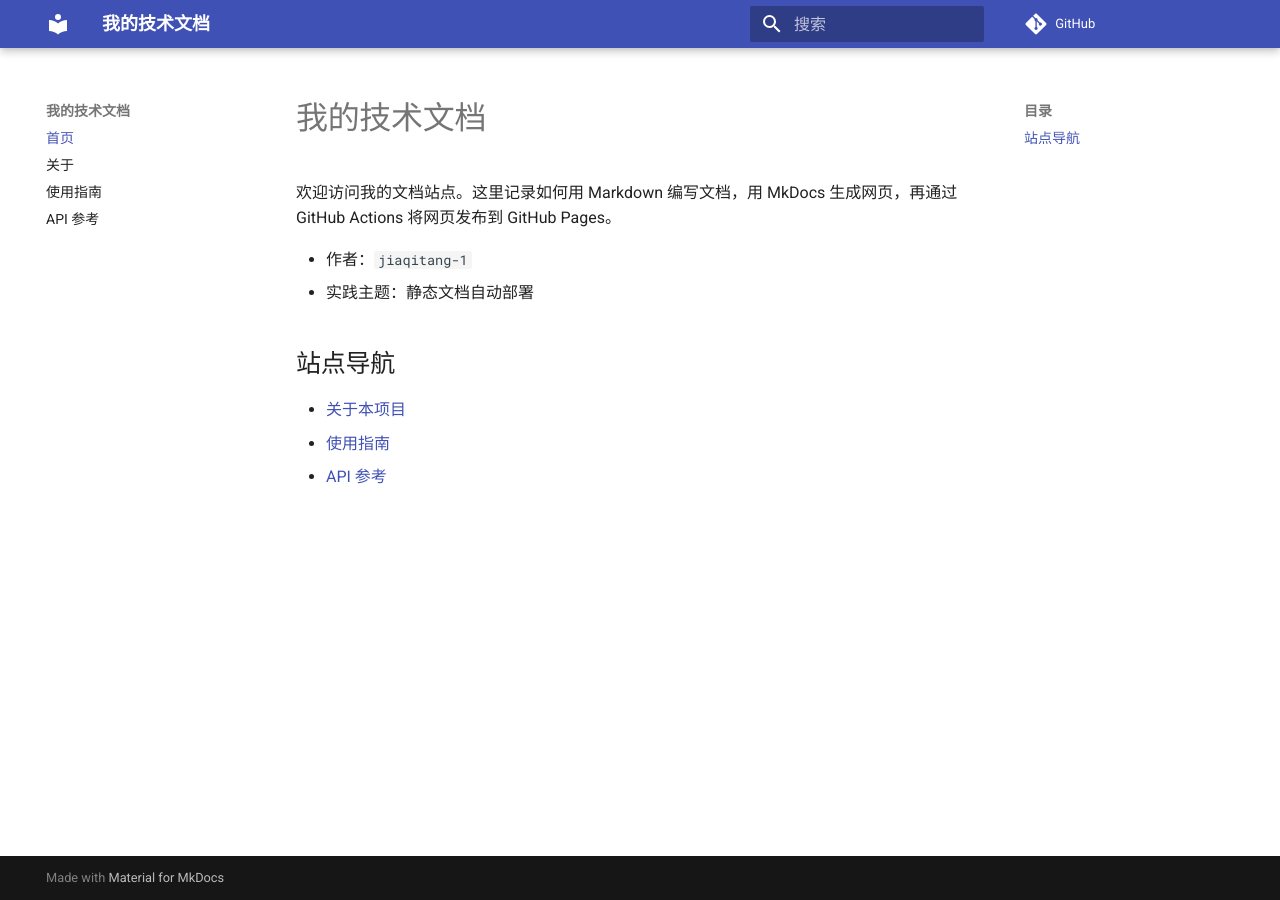
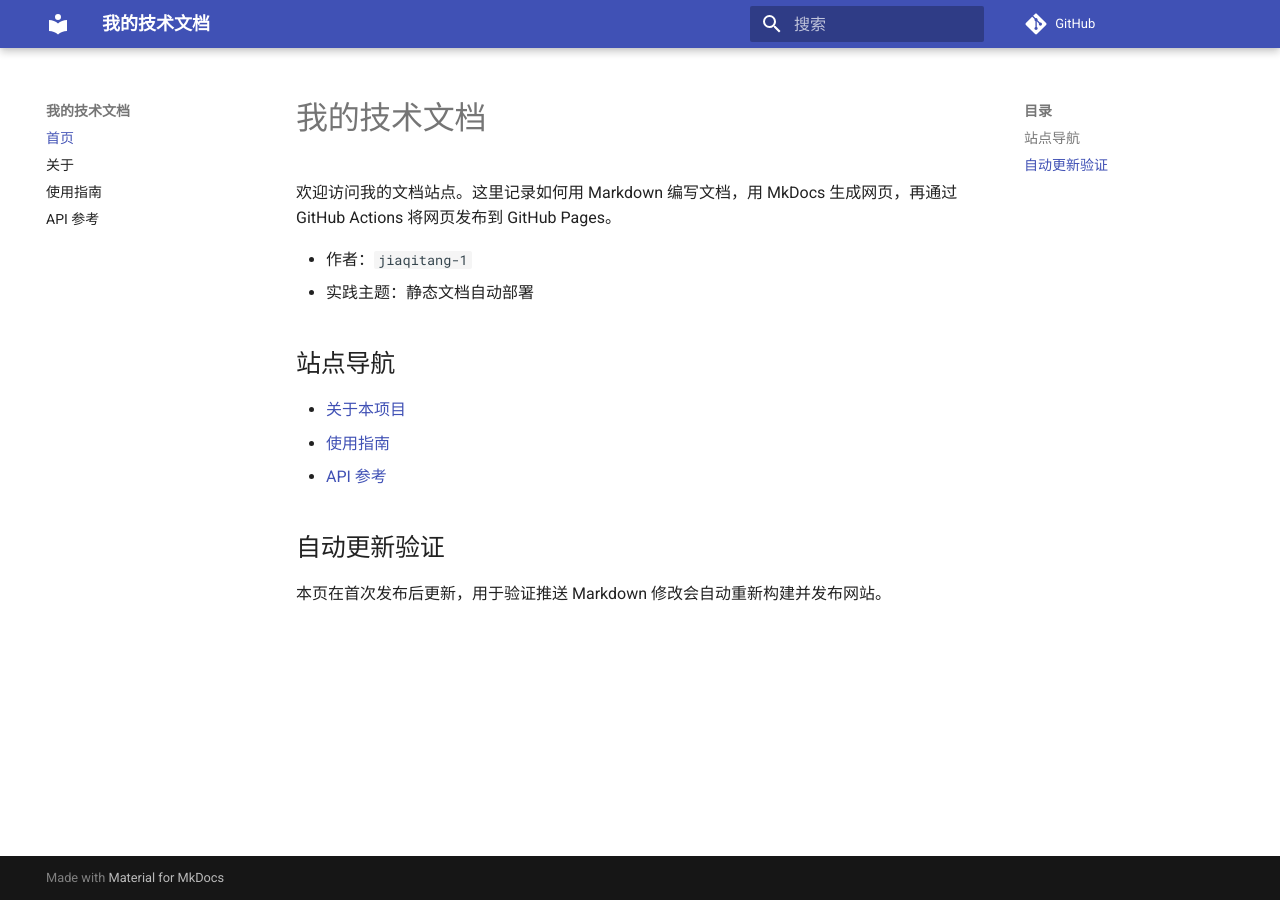
Before and after one commit to jiaqitang-1/my-docs, an MkDocs documentation site: the page built from docs/index.md, in a window 1280 px wide. Built offline with MkDocs 1.6.1 and Material for MkDocs 9.7.7, drawn with Linux system fonts in a browser that asks for light colours; comment, search, counter and statistics services are not loaded.

Commit message:
验证首页更新自动部署

```diff
--- a/docs/index.md
+++ b/docs/index.md
@@ -12,3 +12,7 @@
 - [API 参考](api.md)
 
 <!-- 请在此补充一段本人撰写的介绍，例如你想用这个站点记录哪些内容。 -->
+
+## 自动更新验证
+
+本页在首次发布后更新，用于验证推送 Markdown 修改会自动重新构建并发布网站。
```
